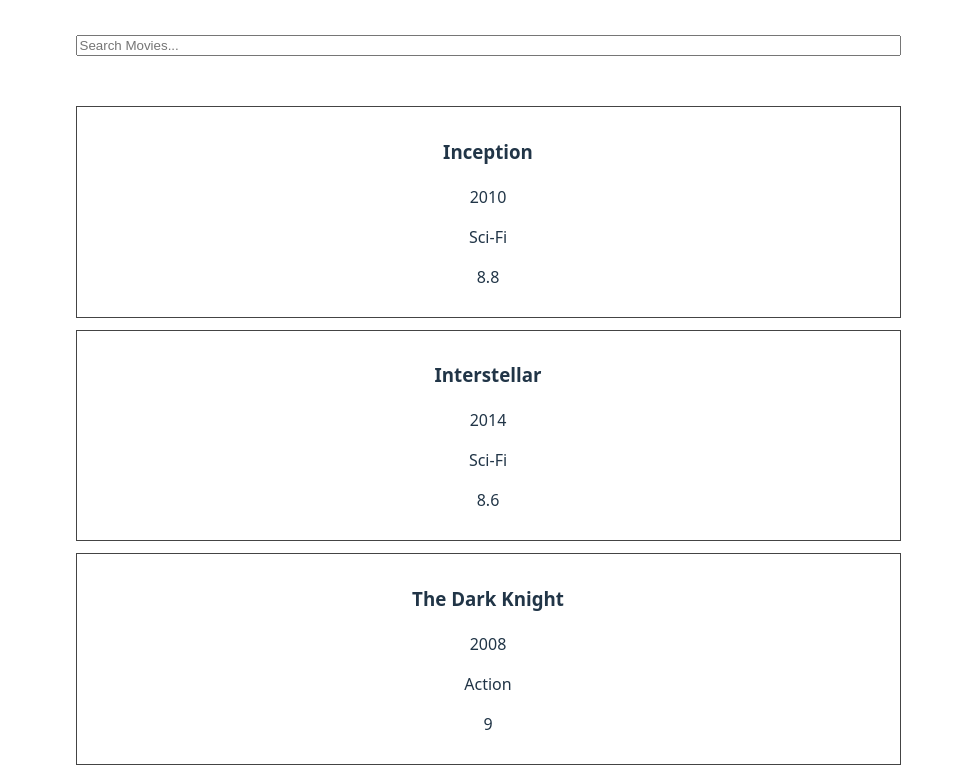
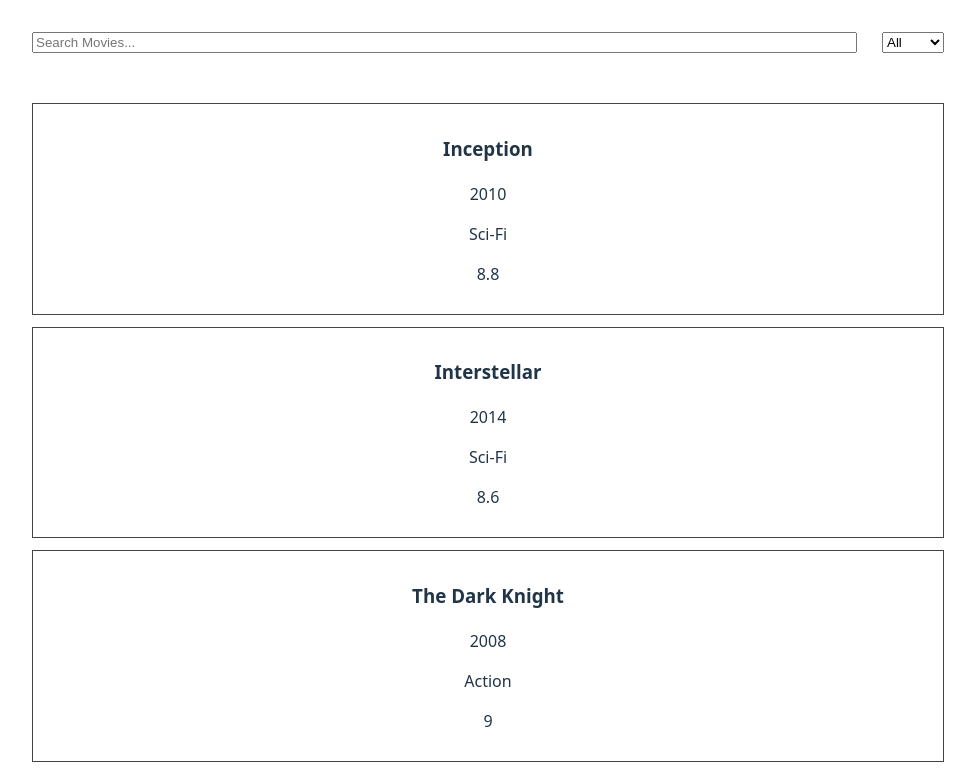
Before and after one commit to yashchauhan2102/movie-explorer, a React (Vite) app: page / in a window 1280 px wide. Shown: the top 773 px of the page, without its empty margins (152-1127 px from the left). Built offline with nearby package versions, Linux system fonts and the light colour scheme.

Commit message:
feat(ui): add genre filter and composed filtering logic

```diff
--- a/src/App.tsx
+++ b/src/App.tsx
@@ -1,18 +1,28 @@
 import { useState } from "react";
 import "./App.css";
 import { MovieList } from "./components/MovieList";
-import { SearchBar } from "./components/SearchBar";
+import { FilterBar } from "./components/FilterBar";
 import { movieList } from "./data/movies";
 
 function App() {
   const [searchTerm, setSearchTerm] = useState<string>("");
-  const filteredMovies = movieList.filter((movie) =>
-    movie.title.toLowerCase().includes(searchTerm.toLowerCase())
-  );
+  const [selectedGenre, setSelectedGenre] = useState<string>("all");
+  const filteredMovies = movieList
+    .filter((movie) =>
+      movie.title.toLowerCase().includes(searchTerm.toLowerCase())
+    )
+    .filter((movie) =>
+      selectedGenre === "all" ? true : movie.genre === selectedGenre
+    );
 
   return (
     <div className="app_container">
-      <SearchBar value={searchTerm} onChange={setSearchTerm} />
+      <FilterBar
+        searchTerm={searchTerm}
+        onSearch={setSearchTerm}
+        selectedGenre={selectedGenre}
+        onGenreSelect={setSelectedGenre}
+      />
       <MovieList movieList={filteredMovies} />
     </div>
   );
--- /dev/null
+++ b/src/components/FilterBar.tsx
@@ -0,0 +1,32 @@
+export const FilterBar = ({
+  searchTerm,
+  onSearch,
+  selectedGenre,
+  onGenreSelect,
+}: {
+  searchTerm: string;
+  onSearch: (e: string) => void;
+  selectedGenre: string;
+  onGenreSelect: (e: string) => void;
+}) => {
+  return (
+    <div style={{ paddingBottom: "50px", display: "flex", gap: "25px" }}>
+      <input
+        type="search"
+        size={100}
+        placeholder="Search Movies..."
+        value={searchTerm}
+        onChange={(e) => onSearch(e.target.value)}
+      />
+      <select
+        value={selectedGenre}
+        onChange={(e) => onGenreSelect(e.target.value)}
+      >
+        <option value="all">All</option>
+        <option value="Action">Action</option>
+        <option value="Drama">Drama</option>
+        <option value="Sci-Fi">Sci-Fi</option>
+      </select>
+    </div>
+  );
+};
--- a/src/components/Searchbar.tsx
+++ /dev/null
@@ -1,19 +0,0 @@
-export const SearchBar = ({
-  value,
-  onChange,
-}: {
-  value: string;
-  onChange: (e: string) => void;
-}) => {
-  return (
-    <div style={{ paddingBottom: "50px" }}>
-      <input
-        type="search"
-        size={100}
-        placeholder="Search Movies..."
-        value={value}
-        onChange={(e) => onChange(e.target.value)}
-      />
-    </div>
-  );
-};
```
